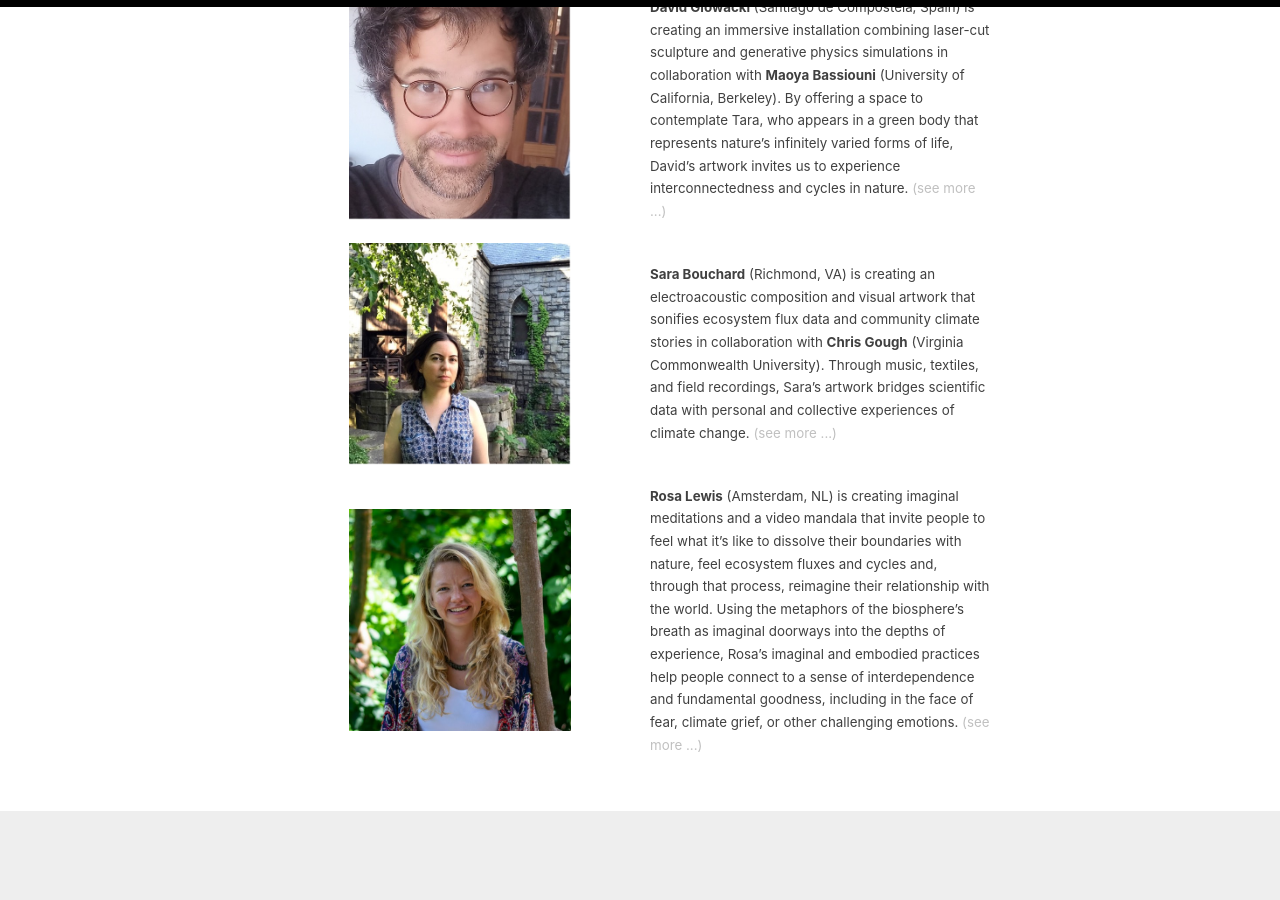
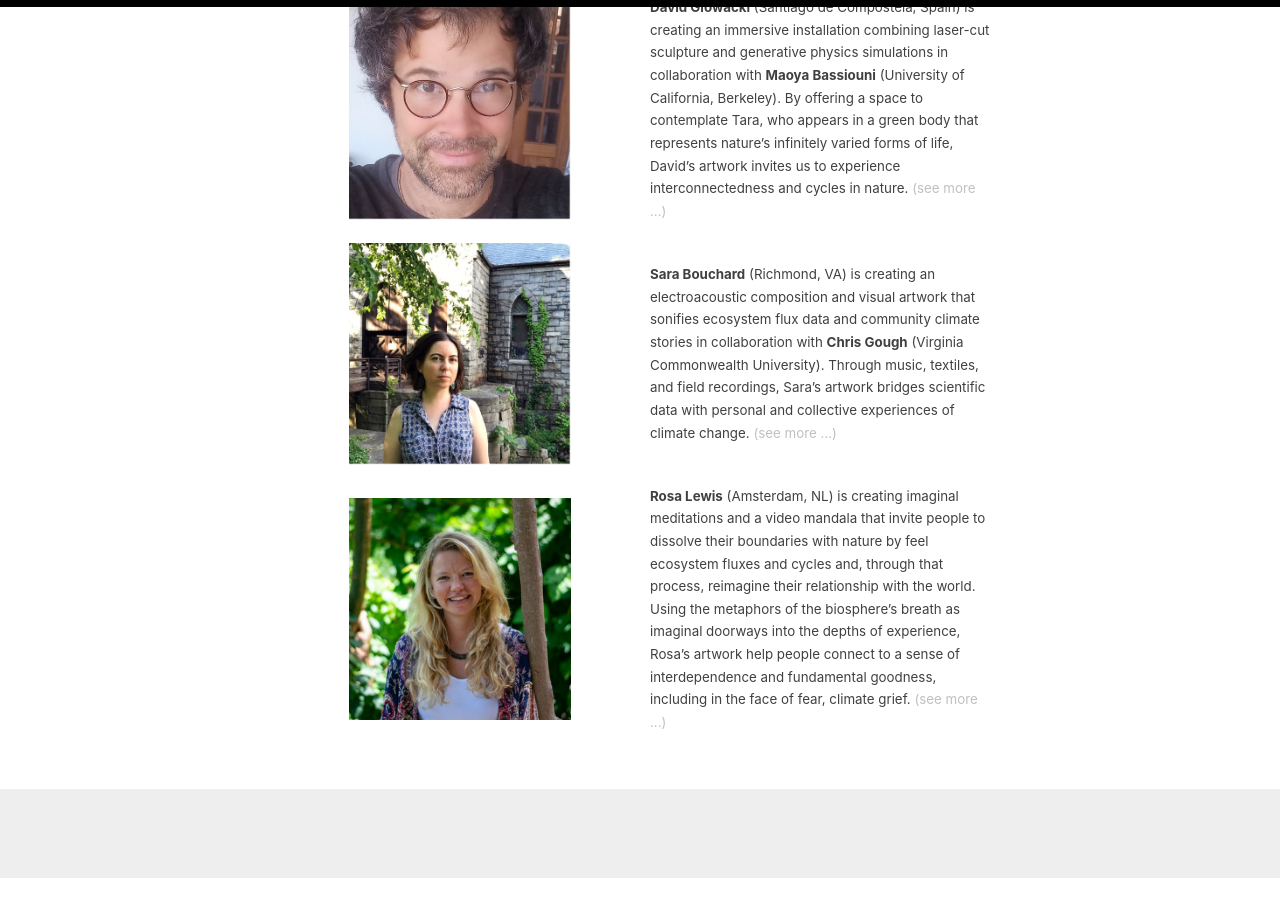
Before and after one commit to fluxnetart/fluxnetart.github.io, a Jekyll site: the page built from _pages/artists.md, in a window 1280 px wide and 900 px high, scrolled down 1088 px. Built offline with Jekyll 4.4.1, drawn with Linux system fonts in a browser that asks for light colours; after the commit the page ends 1966 px from its top, so only the background shows below that.

Commit message:
update rosa

```diff
--- a/_pages/artists.md
+++ b/_pages/artists.md
@@ -110,6 +110,6 @@ img {
   </div>
 
   <div class="column">
-    <figcaption><b>Rosa Lewis</b> (Amsterdam, NL) is creating imaginal meditations and a video mandala that invite people to feel what it’s like to dissolve their boundaries with nature, feel ecosystem fluxes and cycles and, through that process, reimagine their relationship with the world. Using the metaphors of the biosphere’s breath as imaginal doorways into the depths of experience, Rosa’s imaginal and embodied practices help people connect to a sense of interdependence and fundamental goodness, including in the face of fear, climate grief, or other challenging emotions. <a href="https://fluxnetart.github.io/Rosa/">(see more ...)</a></figcaption>
+    <figcaption><b>Rosa Lewis</b> (Amsterdam, NL) is creating imaginal meditations and a video mandala that invite people to dissolve their boundaries with nature by feel ecosystem fluxes and cycles and, through that process, reimagine their relationship with the world. Using the metaphors of the biosphere’s breath as imaginal doorways into the depths of experience, Rosa’s artwork help people connect to a sense of interdependence and fundamental goodness, including in the face of fear, climate grief. <a href="https://fluxnetart.github.io/Rosa/">(see more ...)</a></figcaption>
   </div>
 </div>
```
